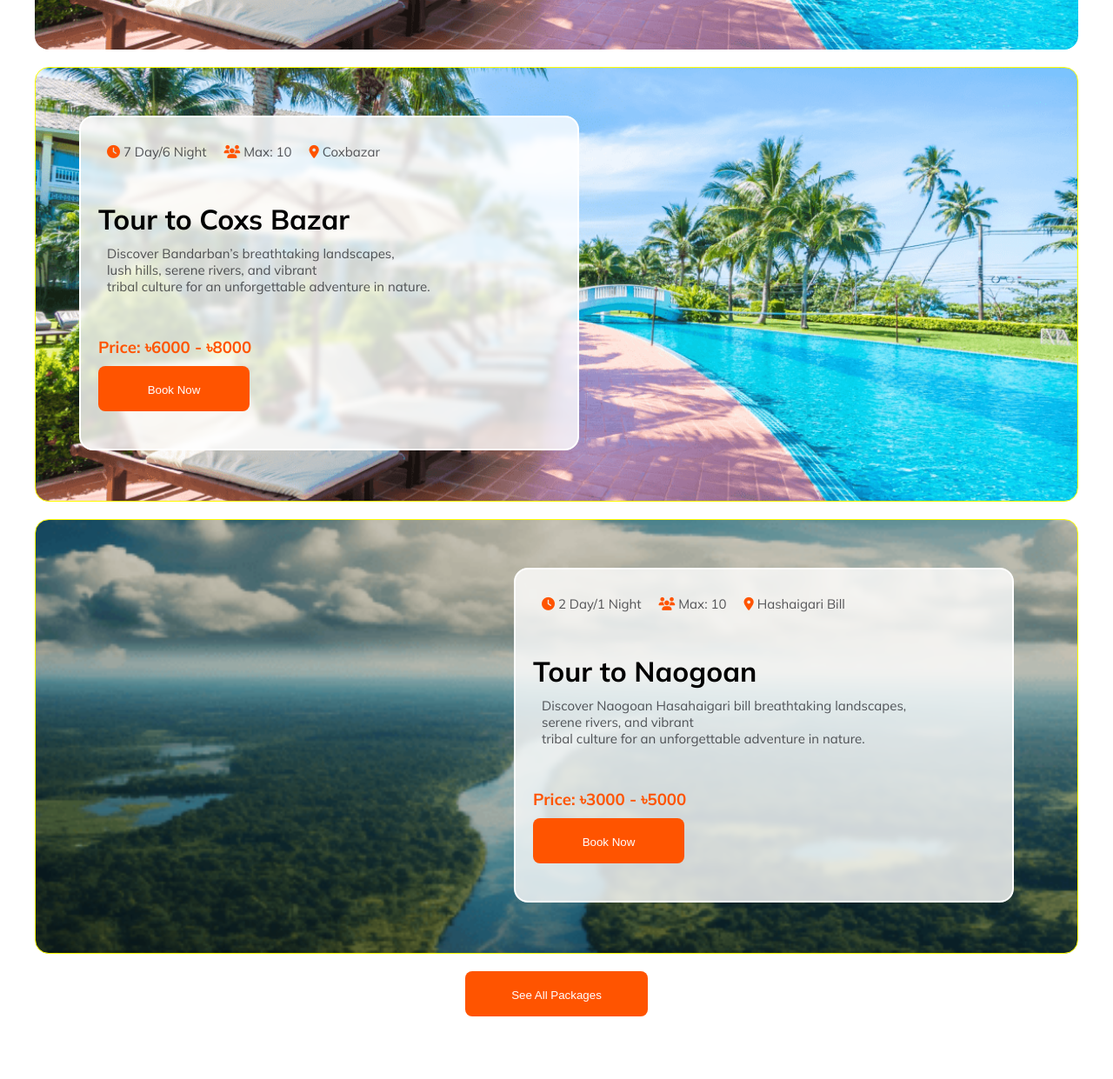
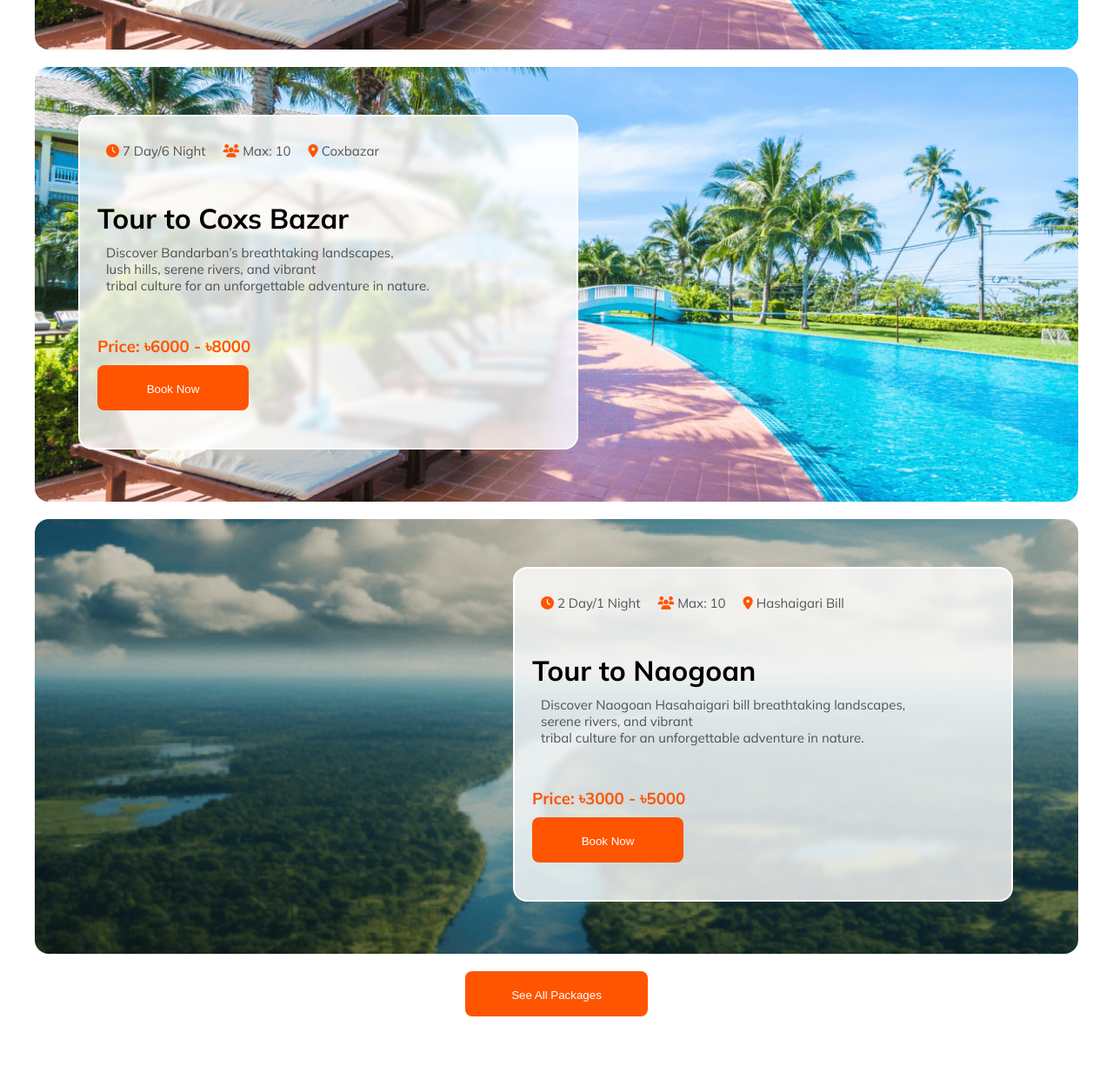
Before and after one commit to mh1sourov/philip-travels, a plain HTML site: page index.html in a window 1280 px wide. Shown: the part 3879-5120 px from the top of the page at 87% size. Drawn offline with Linux system fonts and the light colour scheme.

Commit message:
some border removed

```diff
--- a/style file/style.css
+++ b/style file/style.css
@@ -479,7 +479,7 @@ margin: 10px 0;
 .deal_2_img_container{
 
     margin-top: 20px;
-    border: 1px solid yellow;
+    /* border: 1px solid yellow; */
 
     background-image: url(../Images/Rectangle\ 11.png);
     background-size: cover;
@@ -491,9 +491,9 @@ margin: 10px 0;
 }
 
 .deal_m_img_container{
-    border: 1px solid black;
+    /* border: 1px solid black; */
     margin-top: 20px;
-    border: 1px solid yellow;
+    /* border: 1px solid yellow; */
 
     background-image: url(../Images/Group\ 39.png);
     background-size: cover;
@@ -573,8 +573,6 @@ margin: 10px;
     height: 52px;
     border-radius: 8px;
 
-    border-radius: 8px;
-
     background: rgba(19, 19, 24, 0.05);
 
     padding: 10px;
```
